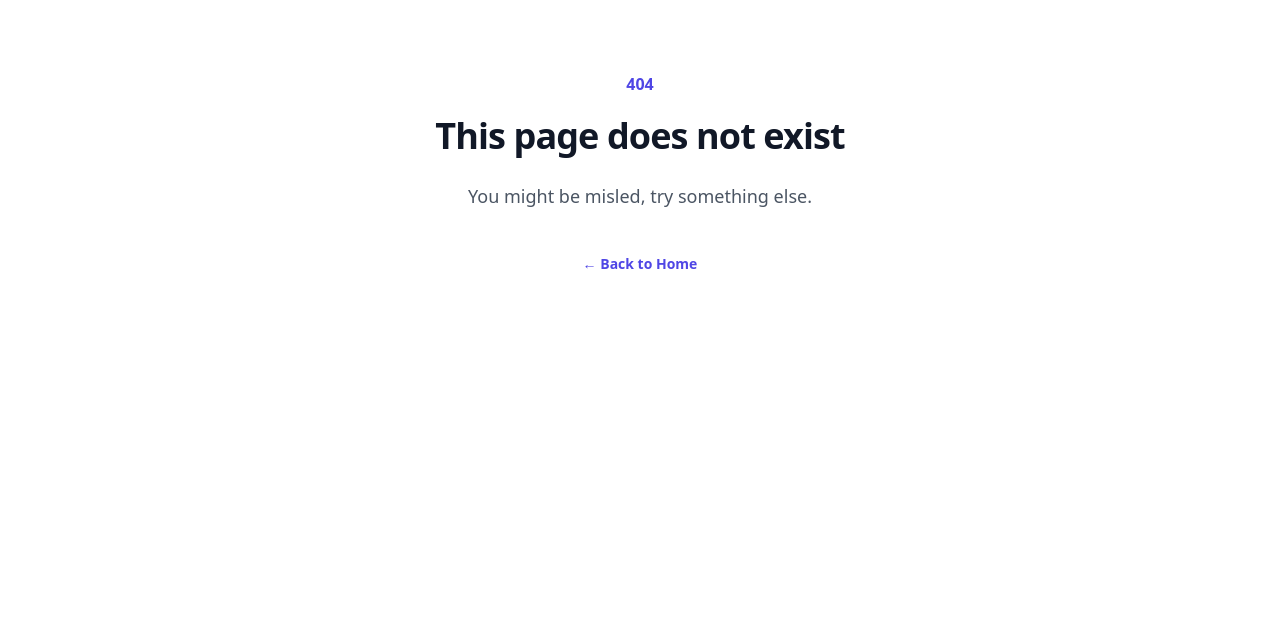
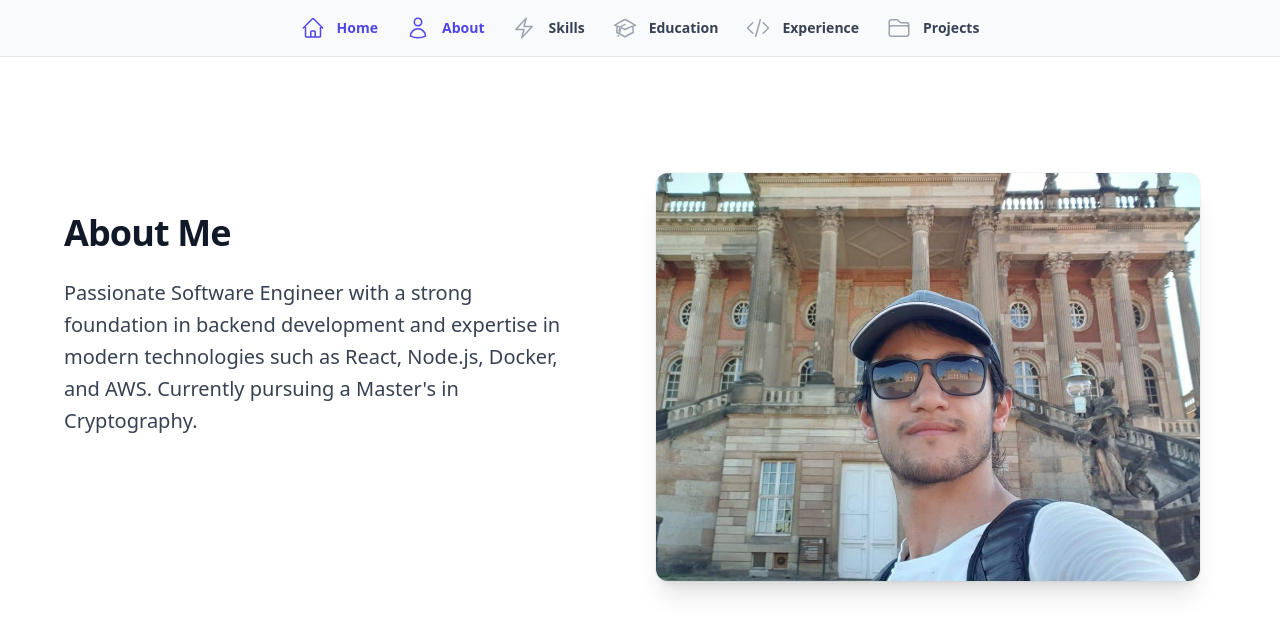
Before and after one commit to metinonat/portfolio-v2, a React (Vite) app: page /portfolio-v2/about in a window 1280 px wide. Before the commit this address had no page. Shown: the top 634 px of the page. Built offline with nearby package versions, Linux system fonts and the light colour scheme.

Commit message:
refactor paths

```diff
--- a/src/routes.tsx
+++ b/src/routes.tsx
@@ -14,12 +14,12 @@ const Routes = (): JSX.Element => {
       <Route path="*" element={<NotFound />} />
 
       <Route element={<MainLayout />}>
-        <Route path="/" element={<Home />} />
-        <Route path="/about" element={<About />} />
-        <Route path="/skills" element={<Skills />} />
-        <Route path="/Education" element={<Education />} />
-        <Route path="/Experience" element={<Experience />} />
-        <Route path="/Projects" element={<Projects />} />
+        <Route path="/portfolio-v2/" element={<Home />} />
+        <Route path="/portfolio-v2/about" element={<About />} />
+        <Route path="/portfolio-v2/skills" element={<Skills />} />
+        <Route path="/portfolio-v2/Education" element={<Education />} />
+        <Route path="/portfolio-v2/Experience" element={<Experience />} />
+        <Route path="/portfolio-v2/Projects" element={<Projects />} />
       </Route>
     </Router>
   );
--- a/src/utils/profile.tsx
+++ b/src/utils/profile.tsx
@@ -169,7 +169,7 @@ export const PROFILE: Profile = {
         "Personal portfolio website built with React. It is a single-page application with a modern design and a responsive layout. ",
       image: "/portfolio-v2/images/projects/portfolio.png",
       url: "https://metinonat.github.io/",
-      source: "https://github.com/metinonat/portfolio-v1",
+      source: "https://github.com/metinonat/portfolio-v2",
       tags: ["Node.js", "React"],
     },
     {
```
